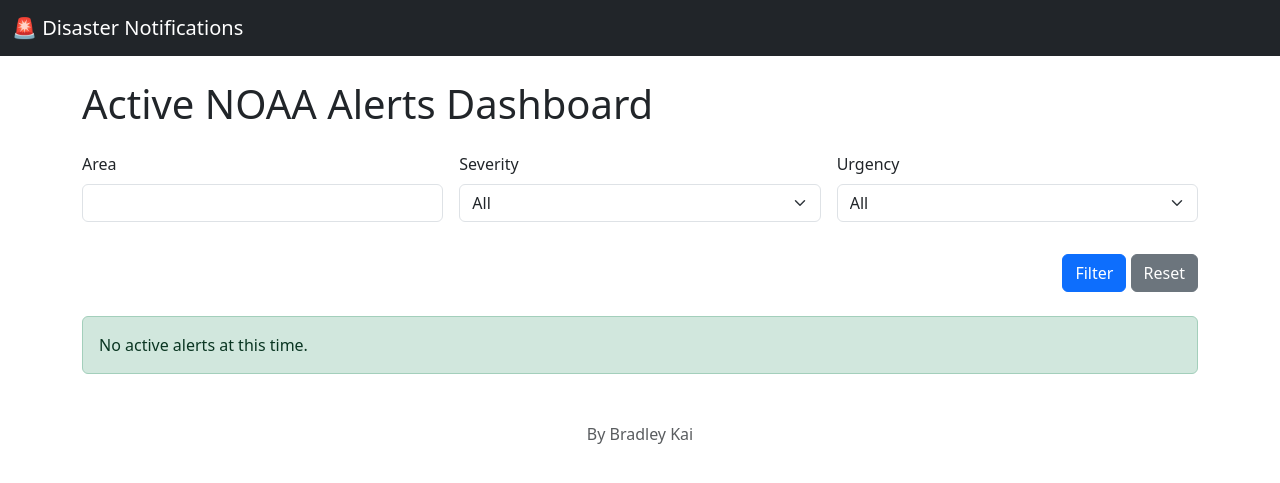
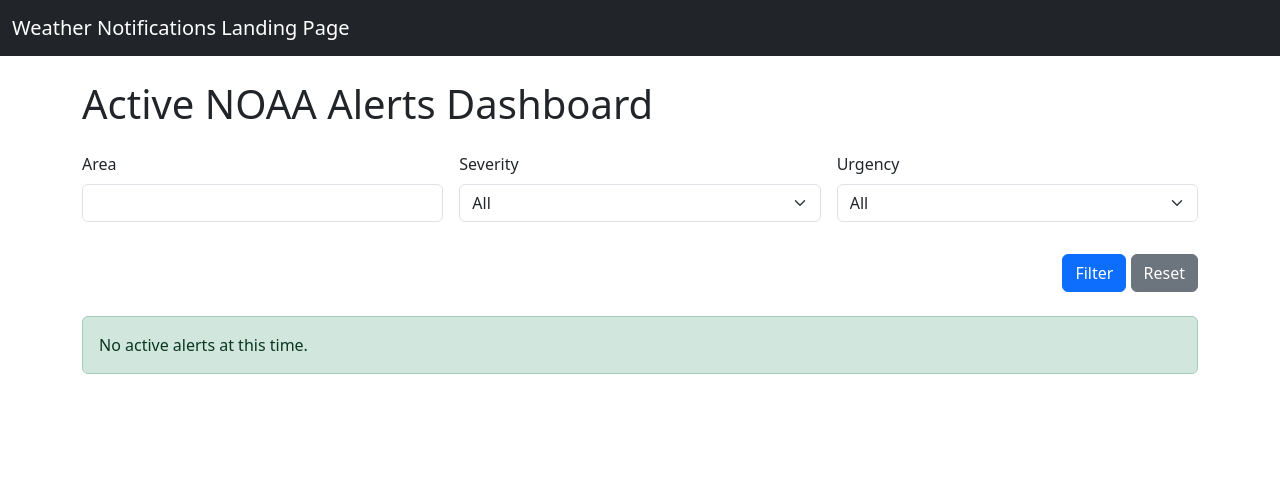
Before and after one commit to BradBKaiBuffs/disaster_notification, a Django app: page / in a window 1280 px wide. Shown: the top 483 px of the page. Run offline with Django 5.2, Linux system fonts and the light colour scheme; data that the repository does not hold is empty; parts of the project's set-up code (start-up, migrations or seed data) failed here and were passed over.

Commit message:
Changed wording

```diff
--- a/notification/templates/notification/base.html
+++ b/notification/templates/notification/base.html
@@ -4,7 +4,7 @@
     <meta charset="UTF-8">
     <meta name="viewport" content="width=device-width, initial-scale=1.0">
 
-    <title>Disaster Notification Dashboard</title>
+    <title>Weather Notifications Landing Page</title>
 
     <!-- bootstrap -->
     <link href="https://cdn.jsdelivr.net/npm/bootstrap@5.3.0/dist/css/bootstrap.min.css" rel="stylesheet">
@@ -15,7 +15,7 @@
 <nav class="navbar navbar-dark bg-dark mb-4">
     <div class="container-fluid">
         <!-- title -->
-        <span class="navbar-brand">🚨 Disaster Notifications</span>
+        <span class="navbar-brand">Weather Notifications Landing Page</span>
     </div>
 </nav>
 
@@ -25,9 +25,5 @@
     {% endblock %}
 </main>
 
-<footer class="text-center text-muted mt-5 mb-3">
-    <p>By Bradley Kai</p>
-</footer>
-
 </body>
 </html>
```
